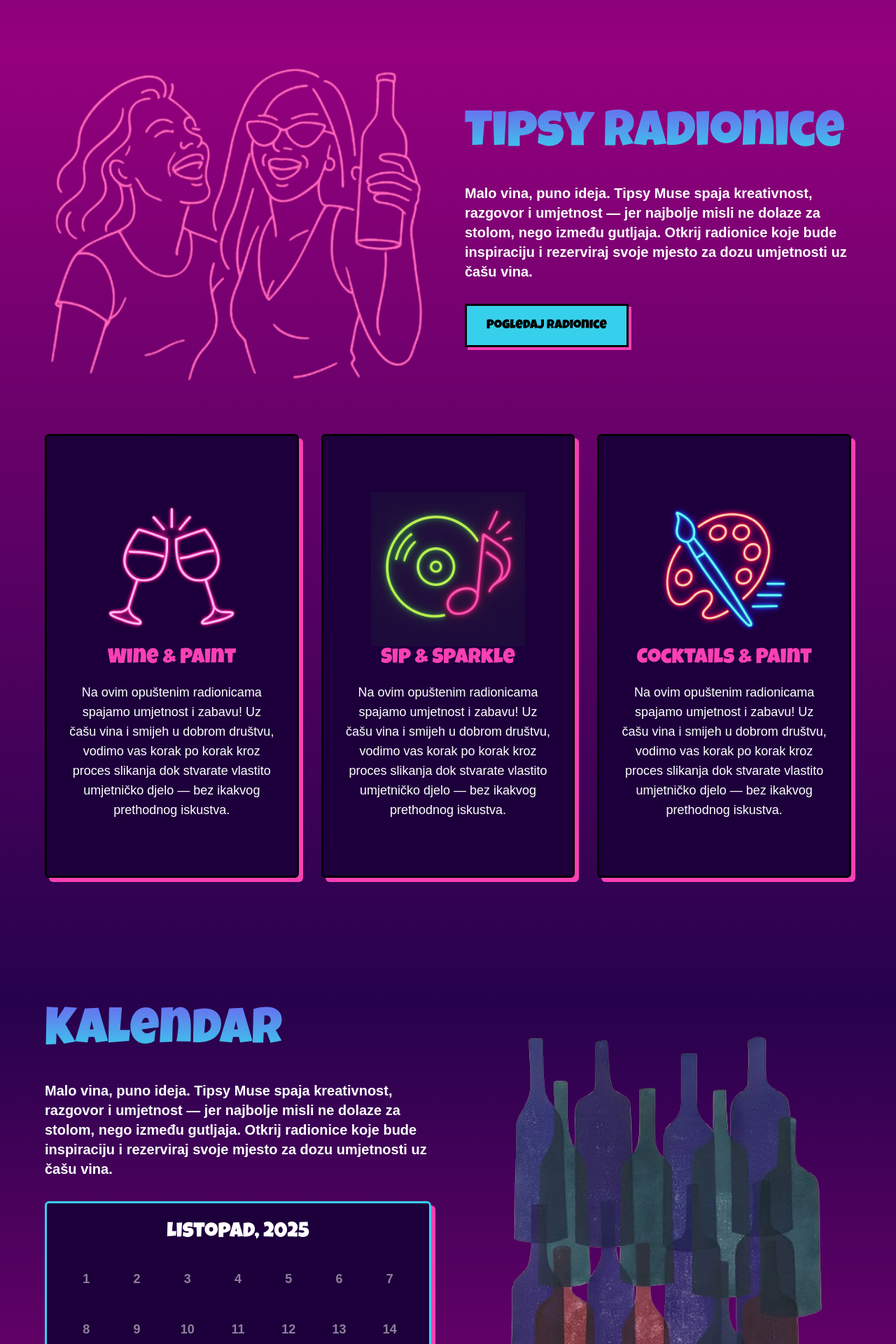
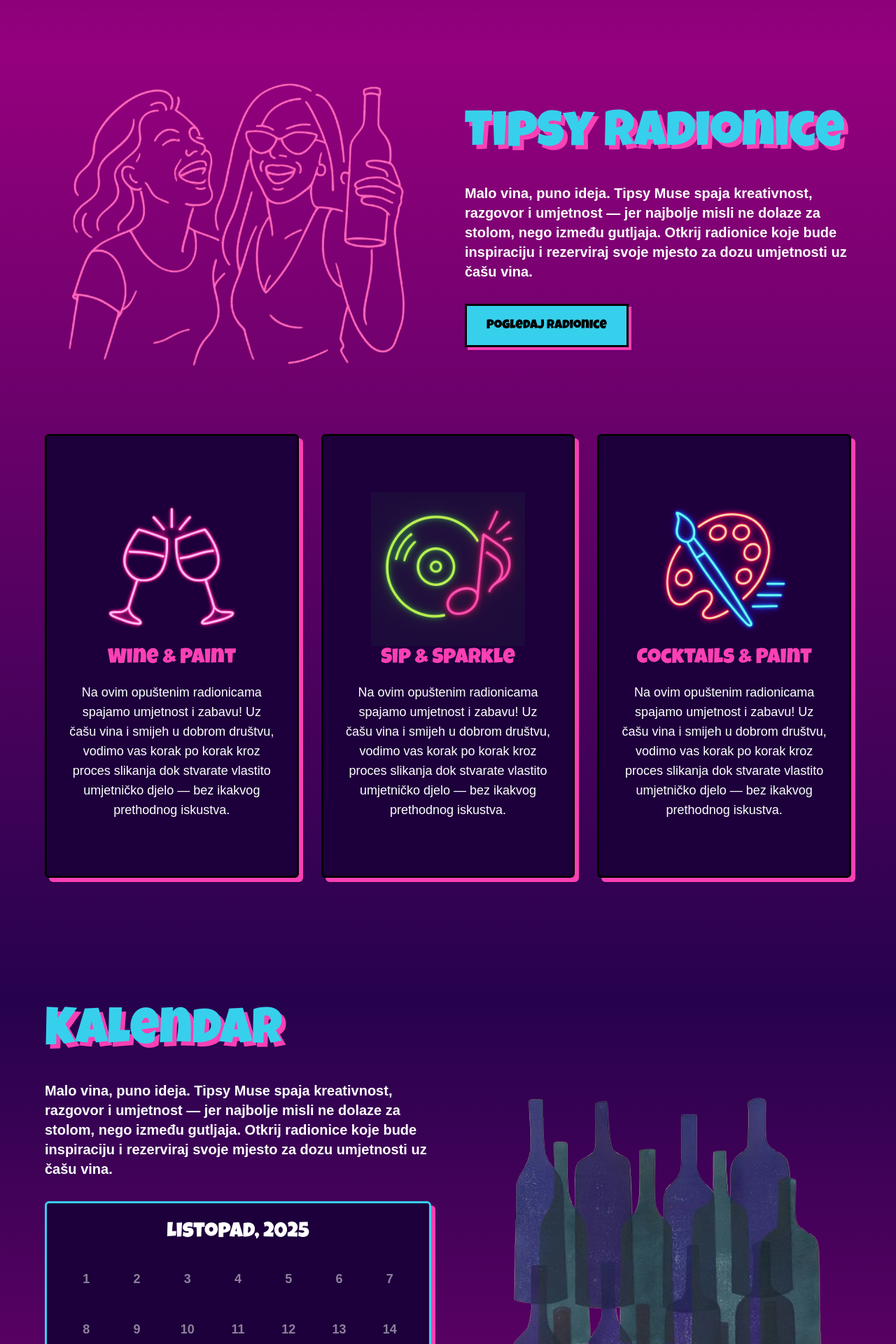
Before and after one commit to AdrianPalcic/Tipsy-Muse, a Next.js app: page / in a window 1280 px wide. Shown: the part 880-2800 px from the top of the page at 70% size. Built offline with nearby package versions, Linux system fonts and the light colour scheme; a web font is replaced by a local one.

Commit message:
started the how it works

```diff
--- a/app/components/Hero.tsx
+++ b/app/components/Hero.tsx
@@ -9,7 +9,7 @@
     >
       <div className="flex flex-col lg:flex-row items-center gap-8 lg:gap-12 max-w-7xl mx-auto">
         <div className="flex-1 w-full text-center lg:text-left">
-          <h1 className="title text-gradient">
+          <h1 className="title text-gradient shadow-pink-text">
             OPUSTI SE, <br />
             STVARAJ I UŽIVAJ
           </h1>
--- /dev/null
+++ b/app/components/HowWeWork.tsx
@@ -0,0 +1,33 @@
+import React from "react";
+import { howWeWork } from "../constants";
+
+const HowWeWork = () => {
+  return (
+    <section className="section-overlay-b section-padding">
+      <div className="mx-auto flex flex-col items-center">
+        <h1 className="title text-gradient text-center">
+          How The Magic Happens
+        </h1>
+        <p className="subtitle text-center">
+          Malo vina, puno ideja. Tipsy Muse spaja kreativnost, razgovor i
+          umjetnost — jer najbolje misli ne dolaze za stolom, nego između
+          gutljaja. Otkrij radionice koje bude inspiraciju i rezerviraj svoje
+          mjesto za dozu umjetnosti uz čašu vina.
+        </p>
+        <button className="button red">Pretraži Naše Radionice</button>
+
+        <div className="flex flex-wrap">
+          {howWeWork.map((work) => (
+            <div key={work.id} className="card">
+              <h1 className="text-6xl text-secondary shadow-blue-text">
+                {work.id}
+              </h1>
+            </div>
+          ))}
+        </div>
+      </div>
+    </section>
+  );
+};
+
+export default HowWeWork;
--- a/app/components/Kalendar.tsx
+++ b/app/components/Kalendar.tsx
@@ -3,6 +3,7 @@
 import React, { ReactEventHandler, useEffect, useState } from "react";
 import { months } from "../constants";
 import { formattedDate } from "../utils";
+import Link from "next/link";
 
 const Kalendar = () => {
   const [days, setDays] = useState<Date[]>([]);
@@ -36,15 +37,15 @@
 
   return (
     <section className="section-overlay-a section-padding">
-      <div className="max-w-7xl mx-auto">
+      <div className="mx-auto">
         <div className="flex flex-col lg:flex-row items-center gap-8 lg:gap-12">
           <div className="flex-1 w-full text-center lg:text-left">
-            <h1 className="title text-gradient">Kalendar</h1>
+            <h1 className="title text-gradient shadow-pink-text">Kalendar</h1>
             <p className="subtitle mx-auto lg:mx-0">
               Malo vina, puno ideja. Tipsy Muse spaja kreativnost, razgovor i
               umjetnost — jer najbolje misli ne dolaze za stolom, nego između
-              gutljaja. Otkrij radionice koje bude inspiraciju i rezerviraj svoje
-              mjesto za dozu umjetnosti uz čašu vina.
+              gutljaja. Otkrij radionice koje bude inspiraciju i rezerviraj
+              svoje mjesto za dozu umjetnosti uz čašu vina.
             </p>
             <div className="calendar w-full">
               <div className="p-3 sm:p-4 lg:p-6 border-3 border-solid border-primary w-full rounded-md bg-tetriary-dark shadow-pink">
@@ -82,6 +83,13 @@
                 </div>
               </div>
             </div>
+            <p className="subtitle mt-6">
+              U slučaju da imate nekakva pitanja vezana uz naše datume,
+              radionice ili općenito želite o nečemu popričati.
+            </p>
+            <button className="button red">
+              <Link href={"/kontakt"}>Kontaktiraj Nas</Link>
+            </button>
           </div>
           <div className="hidden lg:flex justify-center flex-1">
             <img
--- a/app/components/KategorijeRadionica.tsx
+++ b/app/components/KategorijeRadionica.tsx
@@ -7,22 +7,24 @@
       id="kategorije-radionica"
       className="section-overlay-b section-padding"
     >
-      <div className="max-w-7xl mx-auto">
+      <div className="   mx-auto">
         <div className="flex flex-col lg:flex-row-reverse items-center w-full gap-8 lg:gap-12 mb-12">
           <div className="flex-1 w-full text-center lg:text-left">
-            <h1 className="title text-gradient">Tipsy Radionice</h1>
+            <h1 className="title text-gradient shadow-pink-text">
+              Tipsy Radionice
+            </h1>
             <p className="subtitle mx-auto lg:mx-0">
               Malo vina, puno ideja. Tipsy Muse spaja kreativnost, razgovor i
               umjetnost — jer najbolje misli ne dolaze za stolom, nego između
-              gutljaja. Otkrij radionice koje bude inspiraciju i rezerviraj svoje
-              mjesto za dozu umjetnosti uz čašu vina.
+              gutljaja. Otkrij radionice koje bude inspiraciju i rezerviraj
+              svoje mjesto za dozu umjetnosti uz čašu vina.
             </p>
             <button className="button blue w-full sm:w-auto">
               Pogledaj radionice
             </button>
           </div>
           <div className="flex justify-center flex-1 w-full relative">
-            <div className="w-full max-w-3xl h-[300px] sm:h-[400px] lg:h-[500px]">
+            <div className=" h-[300px] sm:h-[400px] lg:h-[500px]">
               <img
                 src="/women.png"
                 alt="Dvije dame na wine & art zabavi"
@@ -36,7 +38,7 @@
           {kategorije.map((category) => (
             <div
               key={category.name}
-              className="card shadow-pink flex flex-col items-center"
+              className="card shadow-pink flex flex-col items-center rounded-md"
             >
               <div className="w-full max-w-[220px] mx-auto">
                 <img
--- a/app/constants/index.ts
+++ b/app/constants/index.ts
@@ -52,3 +52,24 @@
   "Studeni",
   "Prosinac",
 ];
+
+export const howWeWork = [
+  {
+    id: 1,
+    text: "Odaberi",
+    description:
+      "Ova sekcija jednostavno prikazuje cijeli proces — od odabira radionice do sudjelovanja.",
+  },
+  {
+    id: 2,
+    text: "Rezerviraj",
+    description:
+      "Ova sekcija jednostavno prikazuje cijeli proces — od odabira radionice do sudjelovanja.",
+  },
+  {
+    id: 3,
+    text: "Dođi!",
+    description:
+      "Ova sekcija jednostavno prikazuje cijeli proces — od odabira radionice do sudjelovanja.",
+  },
+];
--- a/app/globals.css
+++ b/app/globals.css
@@ -15,6 +15,7 @@
   h2,
   h3 {
     font-family: var(--font-luckiest-guy);
+    color: var(--color-primary);
   }
   body {
     font-family: var(--font-baloo);
@@ -33,7 +34,7 @@
     @apply text-secondary text-2xl sm:text-3xl;
   }
   .card {
-    @apply px-4 sm:px-6 lg:px-8 py-8 sm:py-12 lg:py-20 bg-tetriary-dark border-3 border-black rounded-md duration-200 transition-all hover:translate-y-1.5 hover:translate-x-1.5 cursor-pointer hover:shadow-[0px_0px_0px_rgba(0,0,0,0)];
+    @apply px-4 sm:px-6 lg:px-8 py-8 sm:py-12 lg:py-20 bg-tetriary-dark border-3 border-black rounded-md duration-200 transition-all hover:translate-y-1.5 hover:translate-x-1.5 cursor-pointer hover:shadow-[1px_1px_0px_rgba(0,0,0,0)];
   }
   .section-overlay-a {
     background: linear-gradient(to bottom, var(--color-tetriary), #95007e);
@@ -82,6 +83,15 @@
   .shadow-pink {
     box-shadow: 6px 6px 0 var(--color-secondary);
   }
+  .shadow-blue {
+    box-shadow: 6px 6px 0 var(--color-primary);
+  }
+  .shadow-blue-text {
+    text-shadow: 3px 3px 0px var(--color-primary);
+  }
+  .shadow-pink-text {
+    text-shadow: 6px 6px 0px var(--color-secondary);
+  }
 
   .nav-link {
     position: relative;
@@ -109,9 +119,9 @@
 }
 
 @layer utilities {
-  .text-gradient {
+  /* .text-gradient {
     background: linear-gradient(0deg, #2be9eb, #6d66ef);
     -webkit-background-clip: text;
     color: transparent;
-  }
+  } */
 }
--- a/app/page.tsx
+++ b/app/page.tsx
@@ -2,6 +2,7 @@
 import Hero from "./components/Hero";
 import KategorijeRadionica from "./components/KategorijeRadionica";
 import Kalendar from "./components/Kalendar";
+import HowWeWork from "./components/HowWeWork";
 
 export default function Home() {
   return (
@@ -10,6 +11,7 @@
       <Hero />
       <KategorijeRadionica />
       <Kalendar />
+      <HowWeWork />
     </main>
   );
 }
```
